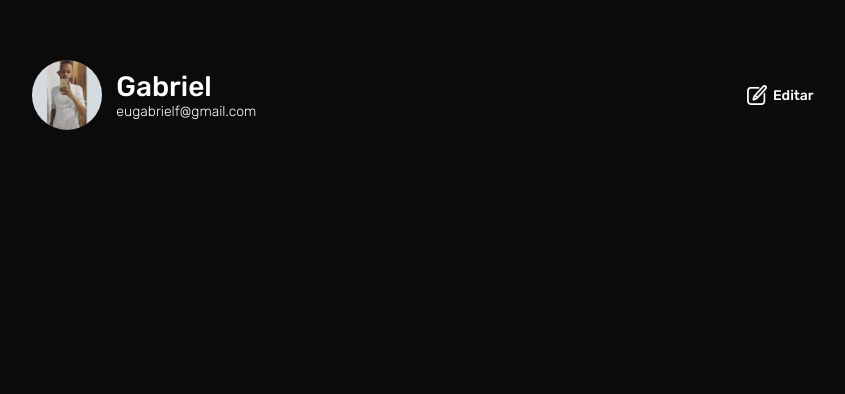
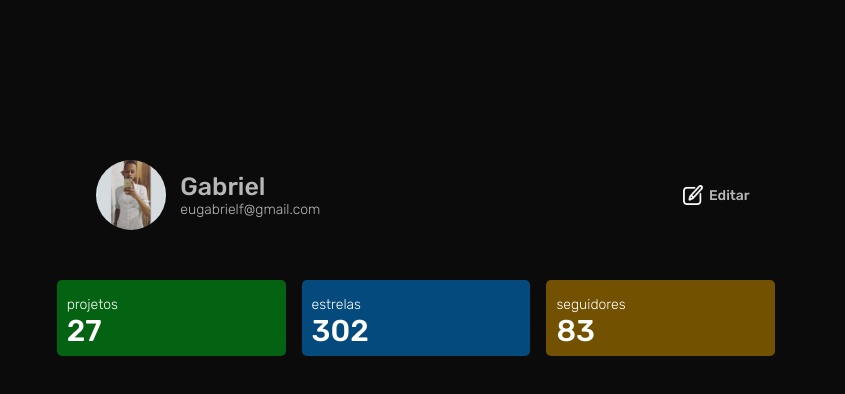
Before and after one commit to Gabriel200395/Profile-component, a plain HTML site: page index.html in a window 1280 px wide. Shown: the whole page, without its empty margins (224-1069 px from the left). Drawn offline with Linux system fonts and the light colour scheme.

Commit message:
terminando projeto

```diff
--- /dev/null
+++ b/css/responsivo.css
@@ -0,0 +1,14 @@
+@media (max-width: 768px) {
+  .display-usuario {
+    flex-direction: column;
+  }
+
+  #cards {
+    flex-direction: column;
+    align-items: center;
+  }
+
+  #cards div {
+    width: 60%;
+  }
+}
--- /dev/null
+++ b/css/style-cards.css
@@ -0,0 +1,43 @@
+#cards {
+  color: #fff;
+  display: flex;
+  justify-content: center;
+}
+
+.card-container {
+  width: 90%;
+  margin-top: 30px;
+}
+
+#cards div {
+  width: 19%;
+  height: 60px;
+  margin: 20px 8px;
+  padding: 16px 0px 0px 10px;
+  border-radius: 5px;
+}
+
+#cards div:nth-child(1) {
+  background-color: #046313;
+}
+
+#cards div:nth-child(2) {
+  background-color: #044a7d;
+}
+
+#cards div:nth-child(3) {
+  background-color: #725200;
+}
+
+#cards div p {
+  font-family: "Rubik", sans-serif;
+  font-weight: 300;
+  font-size: 14px;
+  margin-bottom: 0px;
+}
+
+#cards div span {
+  font-family: "Rubik", sans-serif;
+  font-weight: 400;
+  font-size: 30px;
+}
--- a/css/style-dados-usuario.css
+++ b/css/style-dados-usuario.css
@@ -11,17 +11,17 @@
 }
 
 .dados-usuario .informacao-usuario p {
-  color: #fff;
+  color: #b7b7b7;
   font-family: "Rubik", sans-serif;
   font-weight: 300;
   font-size: 14px;
 }
 
 .dados-usuario .informacao-usuario p:nth-child(1) {
-  color: #fff;
+  color: #b7b7b7;
   font-family: "Rubik", sans-serif;
   font-weight: 500;
-  font-size: 28px;
+  font-size: 25px;
 }
 
 .icone-editar {
@@ -35,7 +35,7 @@
 }
 
 .icone-editar p {
-  color: #fff;
+  color: #b7b7b7;
   font-family: "Rubik", sans-serif;
   font-weight: 400;
   font-size: 14px;
--- a/css/style-global.css
+++ b/css/style-global.css
@@ -6,3 +6,10 @@
 body {
   background-color: #0c0b0b;
 }
+
+main {
+  display: flex;
+  flex-direction: column;
+  justify-content: center;
+  align-items: center;
+}
--- a/css/style-usuario.css
+++ b/css/style-usuario.css
@@ -2,5 +2,6 @@
   display: flex;
   justify-content: space-around;
   align-items: center;
-  margin-top: 60px;
+  margin-top: 160px;
+  width: 80%;
 }
--- a/index.html
+++ b/index.html
@@ -5,6 +5,8 @@
     <meta name="viewport" content="width=device-width, initial-scale=1.0" />
     <link rel="preconnect" href="https://fonts.gstatic.com" />
     <link rel="preconnect" href="https://fonts.gstatic.com" />
+    <link rel="stylesheet" href="./css/style-cards.css" />
+    <link rel="stylesheet" href="./css/responsivo.css" />
     <link
       href="https://fonts.googleapis.com/css2?family=Rubik:ital,wght@0,300;0,500;1,400&display=swap"
       rel="stylesheet"
@@ -23,13 +25,17 @@ Verde: #046313
 Azul: #044A7D
 Amarelo: #725200
     -->
+    <main>
       <section>
         <div class="dados-usuario"></div>
         <div class="icone-editar"></div>
       </section>
-    <section>
+      <section class="card-container">
         <div id="cards"></div>
       </section>
+    </main>
+
     <script src="./js/informacao-usuario.js"></script>
+    <script src="./js/projetos-usuarios.js"></script>
   </body>
 </html>
--- /dev/null
+++ b/js/projetos-usuarios.js
@@ -0,0 +1,28 @@
+let dadosProjetos = [
+  { numero: 27, dado: "projetos" },
+  { numero: 302, dado: "estrelas" },
+  { numero: 83, dado: "seguidores" },
+];
+
+function projetos() {
+  for (pos in dadosProjetos) percorreElementos(dadosProjetos[pos]);
+}
+
+projetos();
+
+function percorreElementos(indice) {
+  let cards = document.querySelector("#cards");
+  let secaoDiv = document.createElement("div");
+
+  let texto = document.createElement("p");
+  texto.innerText = `${indice.dado}`;
+
+  let quantidade = document.createElement("span");
+  quantidade.innerText = `${indice.numero}`;
+
+  secaoDiv.appendChild(texto);
+  secaoDiv.appendChild(quantidade);
+  cards.appendChild(secaoDiv);
+
+  return indice;
+}
```
Lines whose indentation alone changed are shown as unchanged.
